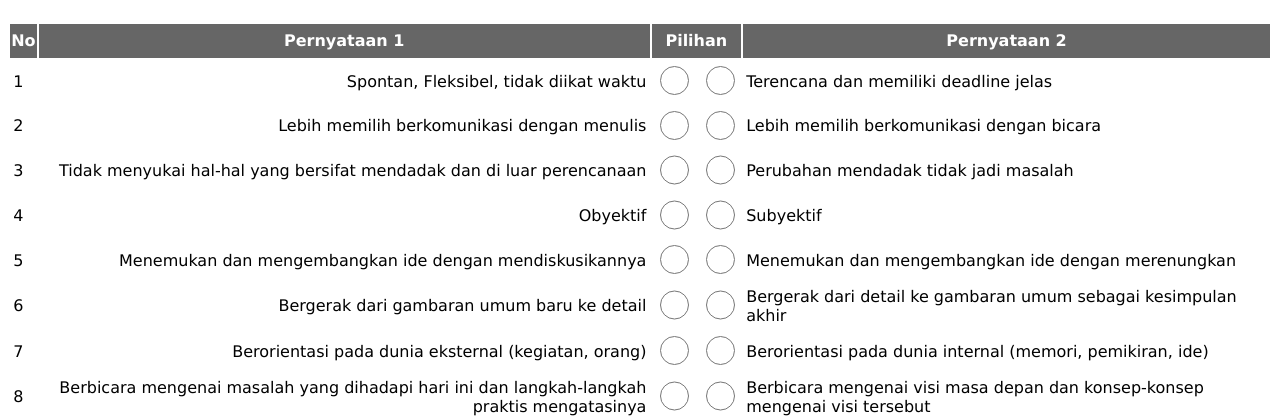
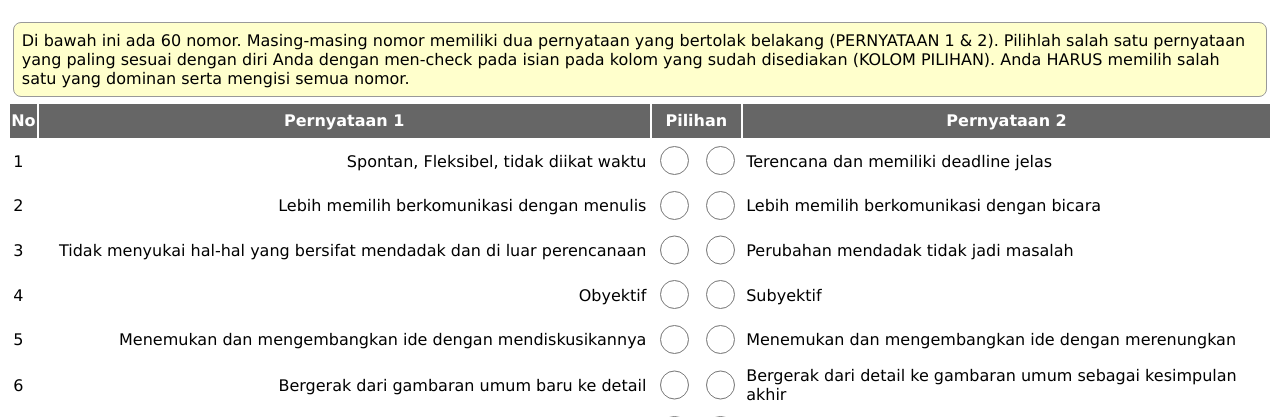
Before and after one commit to cahyadsn/mbti, a PHP site: page / in a window 1280 px wide. Shown: the part 69-486 px from the top of the page. Run offline with PHP 8.4, Linux system fonts and the light colour scheme; data comes from the database, SQL or seed files in the repository.

Commit message:
Add information box for user

```diff
--- a/index.php
+++ b/index.php
@@ -28,6 +28,9 @@ while($row=$result->fetch_object()) $data[]=$row;
   <body>
     <header><h1>:: Myer Briggs Type Indicator (MBTI) Test</h1></header>
     <div id='container'>
+      <div class='info-box'>
+        Di bawah ini ada 60 nomor. Masing-masing nomor memiliki dua pernyataan yang bertolak belakang (PERNYATAAN 1 & 2). Pilihlah salah satu pernyataan yang paling sesuai dengan diri Anda dengan men-check pada isian pada kolom yang sudah disediakan (KOLOM PILIHAN). Anda HARUS memilih salah satu yang dominan serta mengisi semua nomor.
+      </div>
       <form action='result.php' method='post'>
         <table>
           <thead>
```
